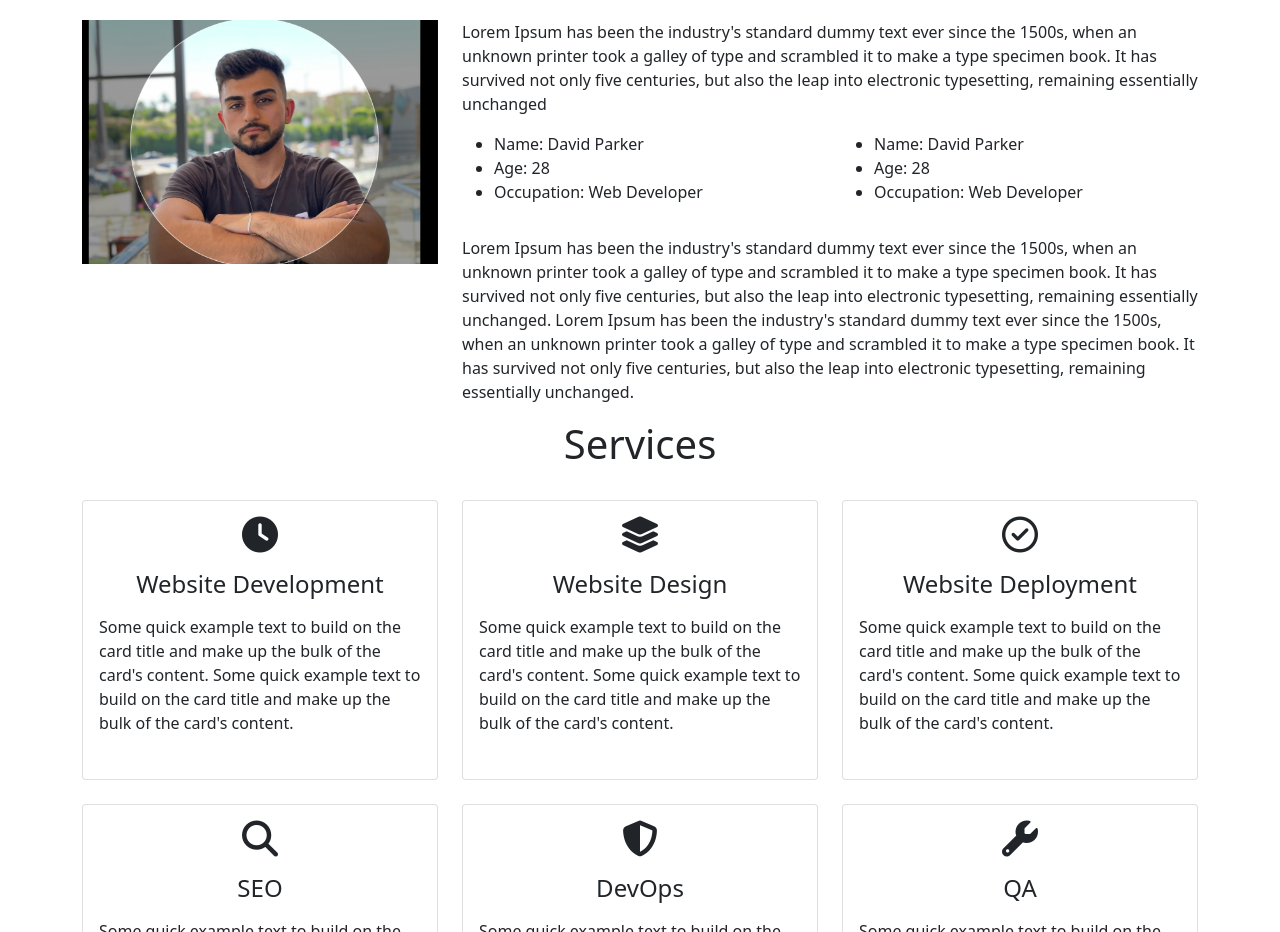
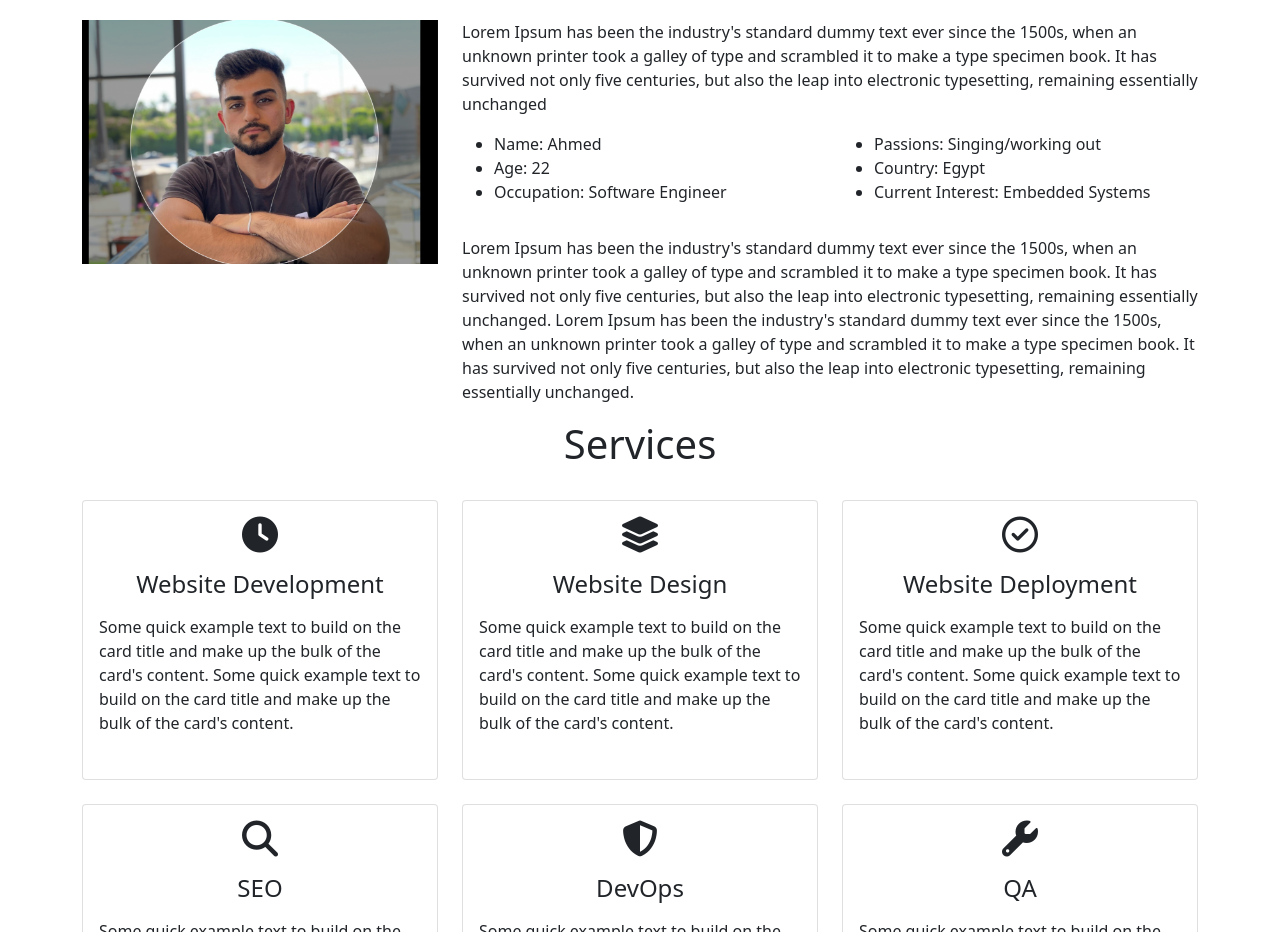
Before and after one commit to alqada119/alqada119.github.io, a plain HTML site: page index.html in a window 1280 px wide. Shown: the part 900-1832 px from the top of the page. Drawn offline with nearby package versions, Linux system fonts and the light colour scheme.

Commit message:
Updated Portfolio

```diff
--- a/index.html
+++ b/index.html
@@ -71,17 +71,17 @@
                     <div class="row mt-3">
                         <div class="col-md-6">
                             <ul>
-                                <li>Name: David Parker</li>
-                                <li>Age: 28</li>
-                                <li>Occupation: Web Developer</li>
+                                <li>Name: Ahmed</li>
+                                <li>Age: 22</li>
+                                <li>Occupation: Software Engineer</li>
 
                             </ul>
                         </div>
                         <div class="col-md-6">
                             <ul>
-                                <li>Name: David Parker</li>
-                                <li>Age: 28</li>
-                                <li>Occupation: Web Developer</li>
+                                <li>Passions: Singing/working out</li>
+                                <li>Country: Egypt</li>
+                                <li>Current Interest: Embedded Systems</li>
 
                             </ul>
                         </div>
```
